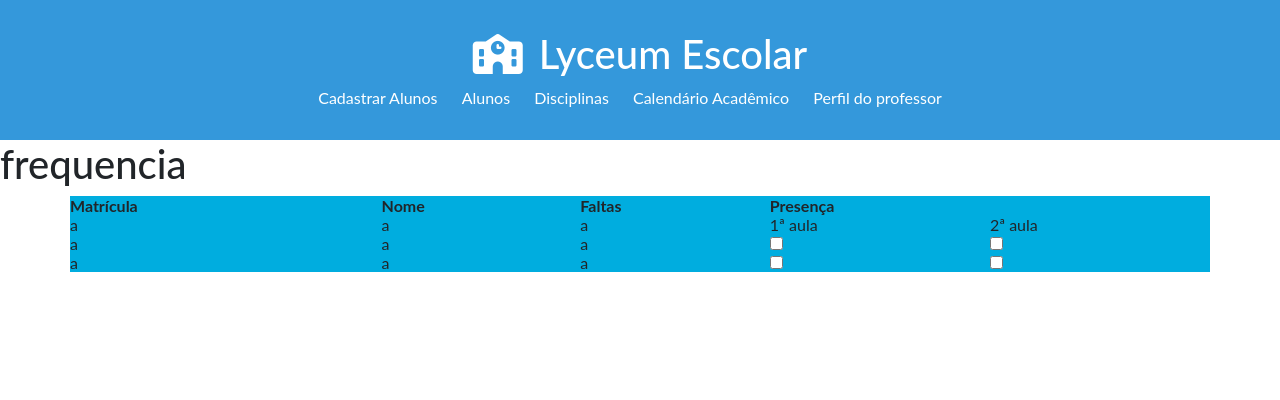
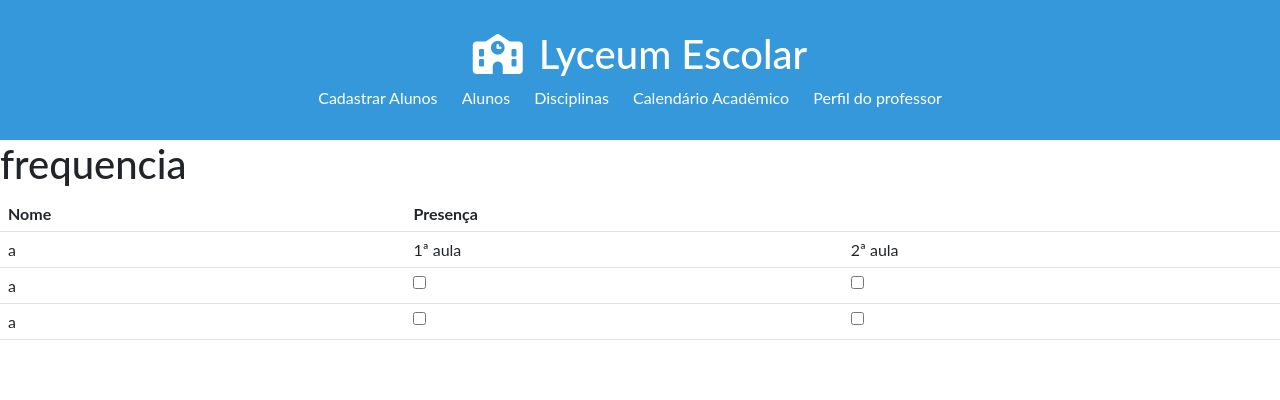
Before and after one commit to Gabrielqlandim/StudySchool-Projeto, a Django app: page /pages/alunos/frequencia/ in a window 1280 px wide. Shown: the top 400 px of the page. Run offline with Django 5.2, Linux system fonts and the light colour scheme; some web fonts are replaced.

Commit message:
Correções no frequencia.html

```diff
--- a/app/templates/pages/alunos/frequencia.html
+++ b/app/templates/pages/alunos/frequencia.html
@@ -7,32 +7,22 @@
     {% include "pages/header.html" %} {#Menu do programa#}
    <h1>frequencia</h1>
 
-    <table class="container" id="table_freq">
+    <table class="table table-border table-stripped">
         <tr>
-            <th>Matrícula</th>
             <th>Nome</th>
-            <th>Faltas</th>
-            <center>
             <th colspan="2">Presença</th>
-            </center>
         </tr>
         <tr>
-            <td>a</td>
-            <td>a</td>
             <td>a</td>
             <td>1ª aula</td>
             <td>2ª aula</td>
         </tr>
         <tr>
             <td>a</td>
-            <td>a</td>
-            <td>a</td>
             <td><input type="checkbox"></td>
             <td><input type="checkbox"></td>
         </tr>
         <tr>
-            <td>a</td>
-            <td>a</td>
             <td>a</td>
             <td><input type="checkbox"></td>
             <td><input type="checkbox"></td>
```
Also changed, not shown: db.sqlite3.
